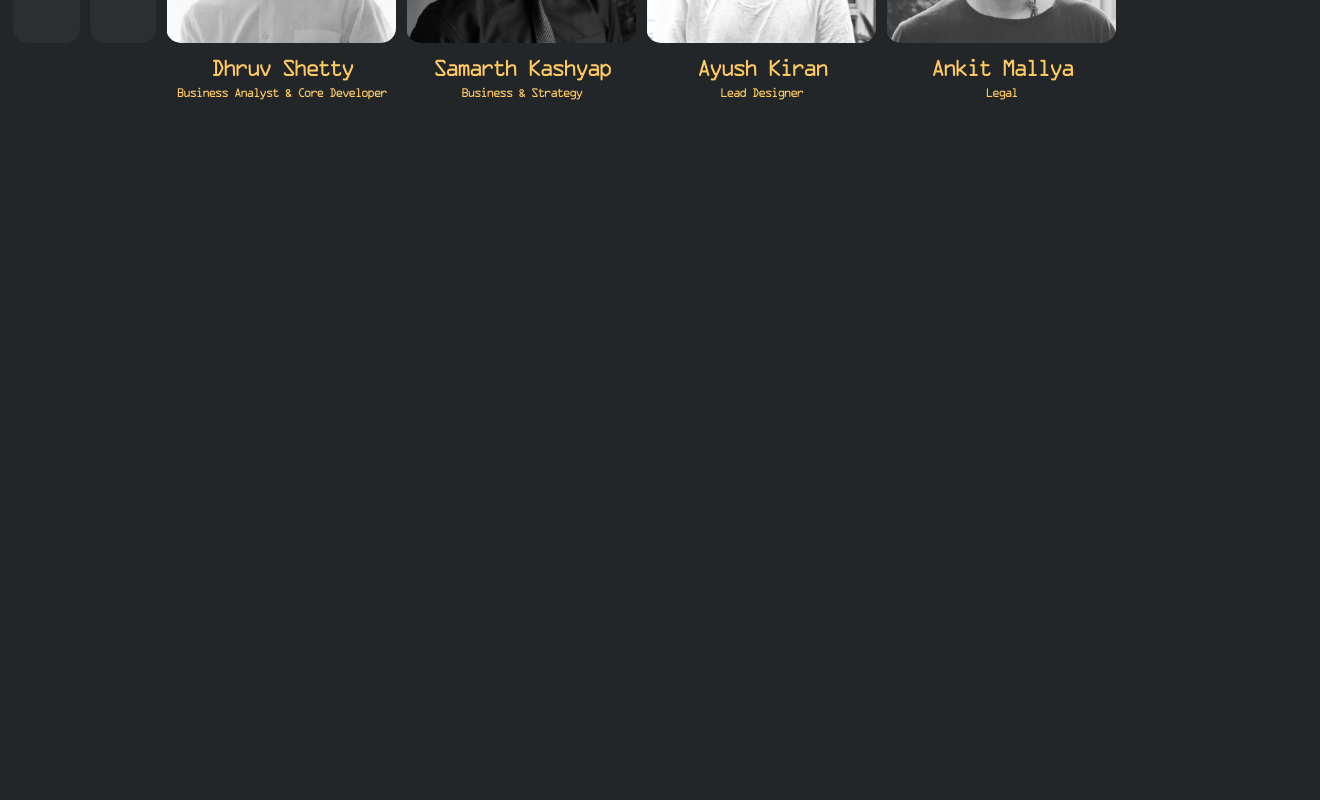
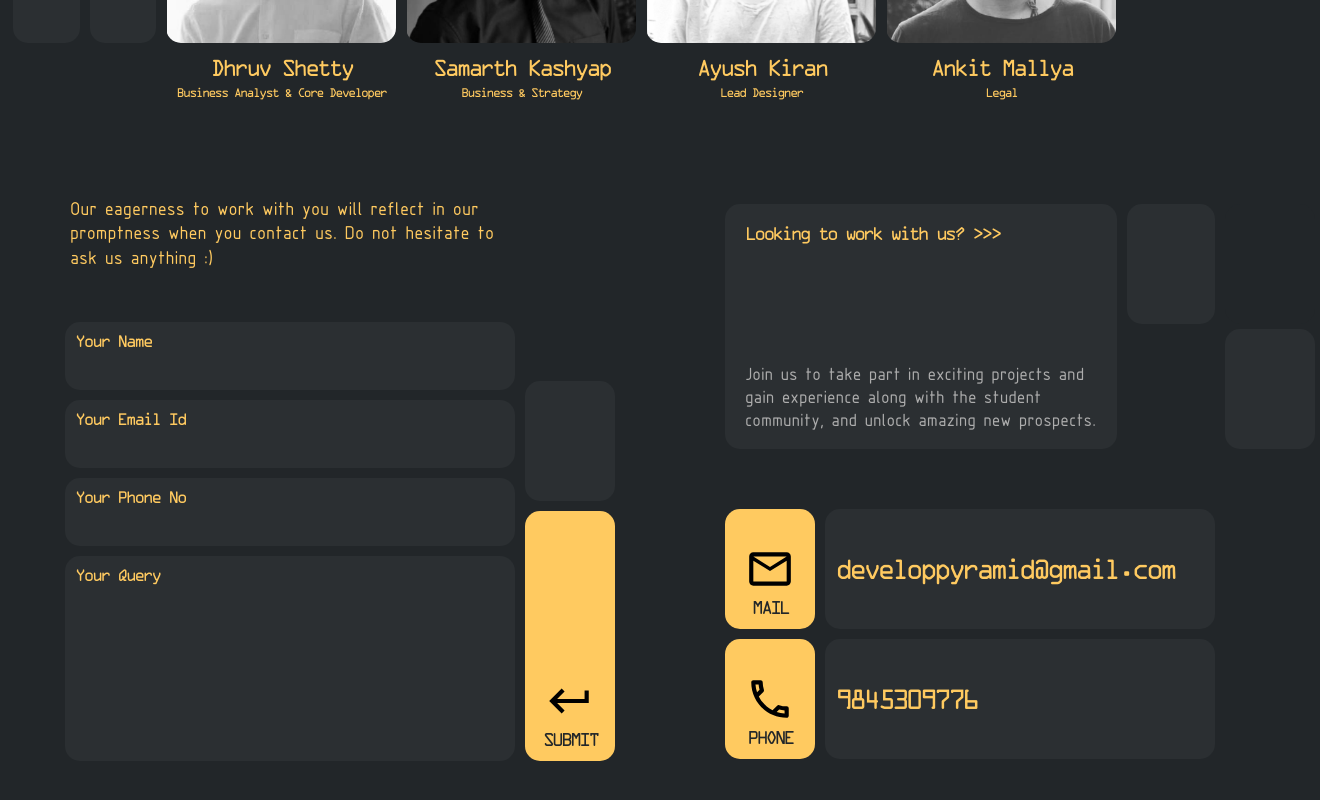
Before and after one commit to PyramidDevelopers/react-trainee, a React (Create React App) app: page / in a window 1280 px wide. Shown: the part 2168-2968 px from the top of the page, 1320 px wide, since content can reach past the window. Before the commit the page ends 2325 px from the top, so only its background shows below. Built offline with nearby package versions, Linux system fonts and the light colour scheme.

Commit message:
Added Reach Us

```diff
--- a/src/App.js
+++ b/src/App.js
@@ -3,6 +3,7 @@ import { OurTeam } from './components/our team/OurTeam';
 import { Who } from './components/who/Who'
 import { What } from './components/what/What';
 import { Why } from './components/why/Why';
+import { ReachUs } from './components/reach us/ReachUs';
 
 function App() {
   return (
@@ -11,6 +12,7 @@ function App() {
       <What />
       <Why />
       <OurTeam />
+      <ReachUs />
     </div>
   );
 }
--- /dev/null
+++ b/src/components/reach us/ReachUs.css
@@ -0,0 +1,197 @@
+@font-face {
+    font-family: OCRAExtended;
+    src: url('../../fonts/OCRAEXT.TTF');
+}
+
+@font-face {
+    font-family: ISOCPEUR;
+    src: url('../../fonts/isocpeur.ttf');
+}
+
+.reach-us-section {
+    display: flex;
+    flex-flow: row;
+    justify-content: center;
+    margin-top: 50px;
+    margin-bottom: 50px;
+}
+
+.form-container {
+    display: flex;
+    flex-flow: column;
+    width: 460px;
+    margin-left: 100px;
+}
+
+.form-submit-container {
+    display: flex;
+    flex-flow: column;
+    justify-content: flex-end;
+    margin-right: 100px;
+}
+
+.reach-us-right-container {
+    display: flex;
+    flex-flow: column;
+    width: 500px;
+}
+
+.reach-us-right-upper {
+    display: flex;
+    flex-flow: row;
+    width: 500px;
+    margin-bottom: 50px;
+}
+
+.reach-us-below-email-section {
+    display: flex;
+    flex-flow: row;
+}
+
+.reach-us-below-phone-section {
+    display: flex;
+    flex-flow: row;
+}
+
+.looking-to-work-container {
+    width: 400px;
+    height: 245px;
+    border-radius: 15px;
+    margin: 5px;
+    background-color: #2b2f32;
+}
+
+.reach-us-message {
+    width: 450px;
+    margin-inline-start: auto;
+    margin-bottom: 45px;
+    font-family: ISOCPEUR;
+    font-size: 20px;
+    line-height: 1.22;
+    color: #ffca60;
+}
+
+.form-input-container {
+    width: 450px;
+    height: 68px;
+    border-radius: 15px;
+    margin: 5px;
+    background-color: #2b2f32;
+}
+
+.form-textarea-input-container {
+    width: 450px;
+    height: 205px;
+    border-radius: 15px;
+    margin: 5px;
+    background-color: #2b2f32;
+}
+
+.input {
+    background: transparent;
+    border: none;
+    outline: none;
+    margin-left: 10px;
+    margin-bottom: 10px;
+    font-size: 19px;
+    resize: none;
+    color: #ffca60;
+    caret-color: #ffca60;
+}
+
+.form-input-text {
+    font-family: OCRAExtended;
+    font-size: 18px;
+    line-height: 1.04;
+    letter-spacing: -2.4px;
+    text-align: left;
+    color: #ffca60;
+    margin: 10px;
+}
+
+.reach-us-vertical-rect {
+    width: 90px;
+    height: 120px;
+    border-radius: 15px;
+    background-color: #2b2f32;
+    margin: 5px;
+}
+
+.reach-us-vertical-dark-rect {
+    width: 90px;
+    height: 120px;
+    border-radius: 15px;
+    background-color: #222629;
+    margin: 5px;
+}
+
+.reach-us-vertical-big-rect {
+    width: 90px;
+    height: 250px;
+    border-radius: 15px;
+    background-color: #ffca60;
+    margin: 5px;
+}
+
+.reach-us-rect-text {
+    font-family: OCRAExtended;
+    font-size: 20px;
+    line-height: 1.03;
+    letter-spacing: -3px;
+    color: #222629;
+    text-align: center;
+    margin-top: 0;
+}
+
+.arrow-icon {
+    margin: 165px 20px 0;
+}
+
+.reach-us-icon {
+    margin: 35px 20px 0;
+}
+
+.work-with-us-ques {
+    font-family: OCRAExtended;
+    font-size: 20px;
+    line-height: 1.03;
+    letter-spacing: -3px;
+    text-align: left;
+    color: #ffca60;
+    margin: 20px 20px 60px;
+}
+
+.work-with-us-message {
+    font-family: ISOCPEUR;
+    font-size: 19px;
+    line-height: 1.22;
+    text-align: left;
+    color: #adadad;
+    margin: 120px 20px 20px;
+}
+
+.reach-us-logo-rect {
+    width: 90px;
+    height: 120px;
+    border-radius: 15px;
+    background-color: #ffca60;
+    margin: 5px;
+}
+
+.reach-us-phone-email {
+    width: 400px;
+    height: 120px;
+    border-radius: 15px;
+    background-color: #2b2f32;
+    margin: 5px;
+}
+
+.reach-us-phone-email-text {
+    font-family: OCRAExtended;
+    font-size: 30px;
+    line-height: 1.03;
+    letter-spacing: -4px;
+    margin: 45px 10px 45px;
+    text-align: left;
+    color: #ffca60;
+}
--- /dev/null
+++ b/src/components/reach us/ReachUs.js
@@ -0,0 +1,74 @@
+import React from 'react'
+import KeyboardReturnIcon from '@material-ui/icons/KeyboardReturn';
+import MailOutlineIcon from '@material-ui/icons/MailOutline';
+import PhoneOutlinedIcon from '@material-ui/icons/PhoneOutlined';
+import './ReachUs.css'
+
+export const ReachUs = () => {
+    let message = "Our eagerness to work with you will reflect in our promptness when you contact us. Do not hesitate to ask us anything :)"
+    let joinUsText = "Join us to take part in exciting projects and gain experience along with the student community, and unlock amazing new prospects."
+    let reachUsEmail = "developpyramid@gmail.com";
+    let reachUsPhone = "9845309776";
+
+    return (
+        <div className="reach-us-section">
+            <div className="form-container">
+                <div className="reach-us-message">{message}</div>
+                <div className="form-input-container">
+                    <p className="form-input-text">Your Name</p>
+                    <input type="text" id="name" required className="input" />
+                </div>
+                <div className="form-input-container">
+                    <p className="form-input-text">Your Email Id</p>
+                    <input type="text" id="emailId" required className="input" />
+                </div>
+                <div className="form-input-container">
+                    <p className="form-input-text">Your Phone No</p>
+                    <input type="text" id="phoneNo" required className="input" />
+                </div>
+                <div className="form-textarea-input-container">
+                    <p className="form-input-text">Your Query</p>
+                    <textarea type="text" id="query" rows="5" cols="35" required className="input" />
+                </div>
+            </div>
+            <div className="form-submit-container">
+                <div className="reach-us-vertical-rect" />
+                <div className="reach-us-vertical-big-rect">
+                    <KeyboardReturnIcon style={{ fontSize: 50 }} className="arrow-icon" />
+                    <p className="reach-us-rect-text">SUBMIT</p>
+                </div>
+            </div>
+            <div className="reach-us-right-container">
+                <div className="reach-us-right-upper">
+                    <div className="looking-to-work-container">
+                        <p className="work-with-us-ques">Looking to work with us? >>></p>
+                        <div className="work-with-us-message">{joinUsText}</div>
+                    </div>
+                    <div className="reach-us-vertical-rect" />
+                </div>
+                <div className="reach-us-below-email-section">
+                    <div className="reach-us-logo-rect">
+                        <MailOutlineIcon style={{ fontSize: 50 }} className="reach-us-icon" />
+                        <p className="reach-us-rect-text">MAIL</p>
+                    </div>
+                    <div className="reach-us-phone-email">
+                        <p className="reach-us-phone-email-text">{reachUsEmail}</p>
+                    </div>
+                </div>
+                <div className="reach-us-below-phone-section">
+                    <div className="reach-us-logo-rect">
+                        <PhoneOutlinedIcon style={{ fontSize: 50 }} className="reach-us-icon" />
+                        <p className="reach-us-rect-text">PHONE</p>
+                    </div>
+                    <div className="reach-us-phone-email">
+                        <p className="reach-us-phone-email-text">{reachUsPhone}</p>
+                    </div>
+                </div>
+            </div>
+            <div className="reach-us-end-section">
+                <div className="reach-us-vertical-dark-rect" />
+                <div className="reach-us-vertical-rect" />
+            </div>
+        </div>
+    )
+}
--- a/src/components/text/InfoText.css
+++ b/src/components/text/InfoText.css
@@ -12,7 +12,6 @@
     display: flex;
     flex-flow: column;
     justify-content: flex-start;
-    /* width: 465px; */
 }
 
 .paragraph-1 {
```
